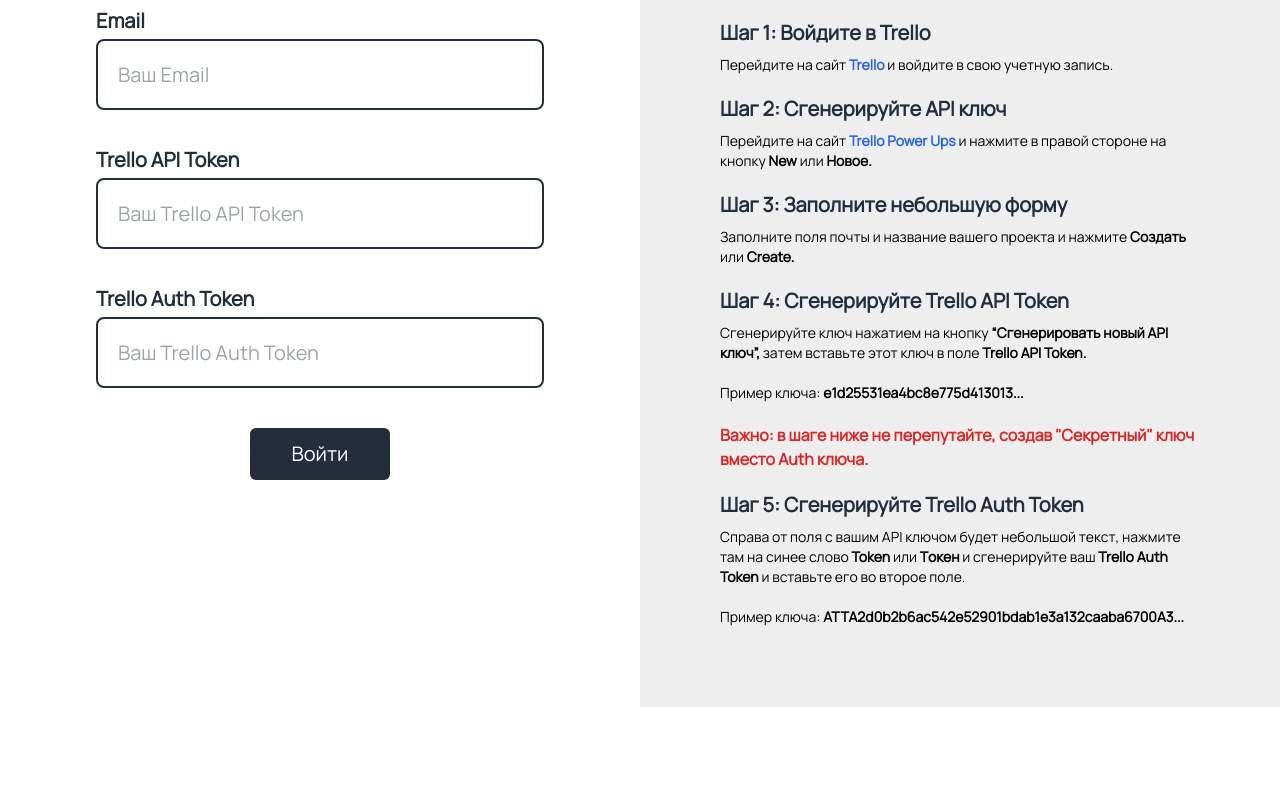
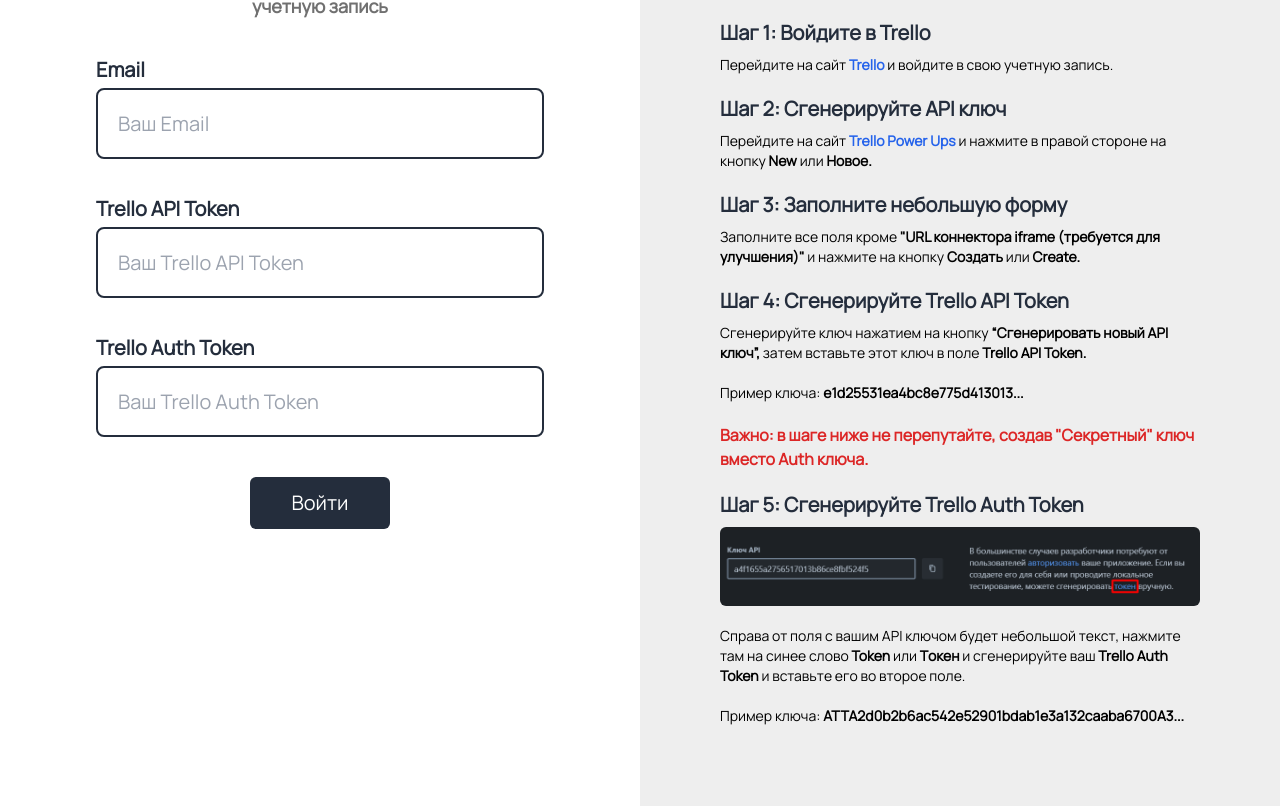
Before and after one commit to Madikensky/nf-pm-ai, a Next.js app in the folder frontend/: page /login in a window 1280 px wide. Shown: the part 385-1191 px from the top of the page. Before the commit the page ends 1092 px from the top, so only its background shows below. Built offline with nearby package versions, Linux system fonts and the light colour scheme.

Commit message:
feat: update login page

```diff
--- a/frontend/src/app/components/LoginRight.tsx
+++ b/frontend/src/app/components/LoginRight.tsx
@@ -49,9 +49,13 @@
           title="Шаг 3: Заполните небольшую форму "
           subtitle={[
             {
-              content:
-                'Заполните поля почты и название вашего проекта и нажмите ',
+              content: 'Заполните все поля кроме ',
             },
+            {
+              content: '"URL коннектора iframe (требуется для улучшения)"',
+              weight: '600',
+            },
+            { content: ' и нажмите на кнопку ' },
             { content: 'Создать ', weight: '600' },
             { content: 'или ' },
             { content: 'Create.', weight: '600' },
@@ -82,6 +86,7 @@
         />
         <LoginRightSubHeading
           title="Шаг 5: Сгенерируйте Trello Auth Token"
+          image="/logRight.png"
           subtitle={[
             // {
             //   content:
--- a/frontend/src/app/components/LoginRightSubHeading.tsx
+++ b/frontend/src/app/components/LoginRightSubHeading.tsx
@@ -1,13 +1,16 @@
 import Link from 'next/link';
+import Image from 'next/image';
 
 interface RightSubheadingProps {
   title: string;
   subtitle: { content: string; color?: string; weight?: string }[];
+  image?: string;
 }
 
 export default function LoginRightSubHeading({
   title,
   subtitle,
+  image,
 }: RightSubheadingProps) {
   return (
     <div className="flex flex-col gap-2 w-full break-words">
@@ -15,6 +18,15 @@
         {title}
       </h2>
       <p className="text-xs sm:text-sm  w-full">
+        {image && (
+          <Image
+            src={image}
+            alt="Trello API Key"
+            width={500}
+            height={400}
+            className="rounded-md mb-5"
+          />
+        )}
         {subtitle.map((str, idx) =>
           str.content === '<br>' ? (
             <br key={idx} />
```
Also changed, not shown: frontend/public/logRight.png (added).
